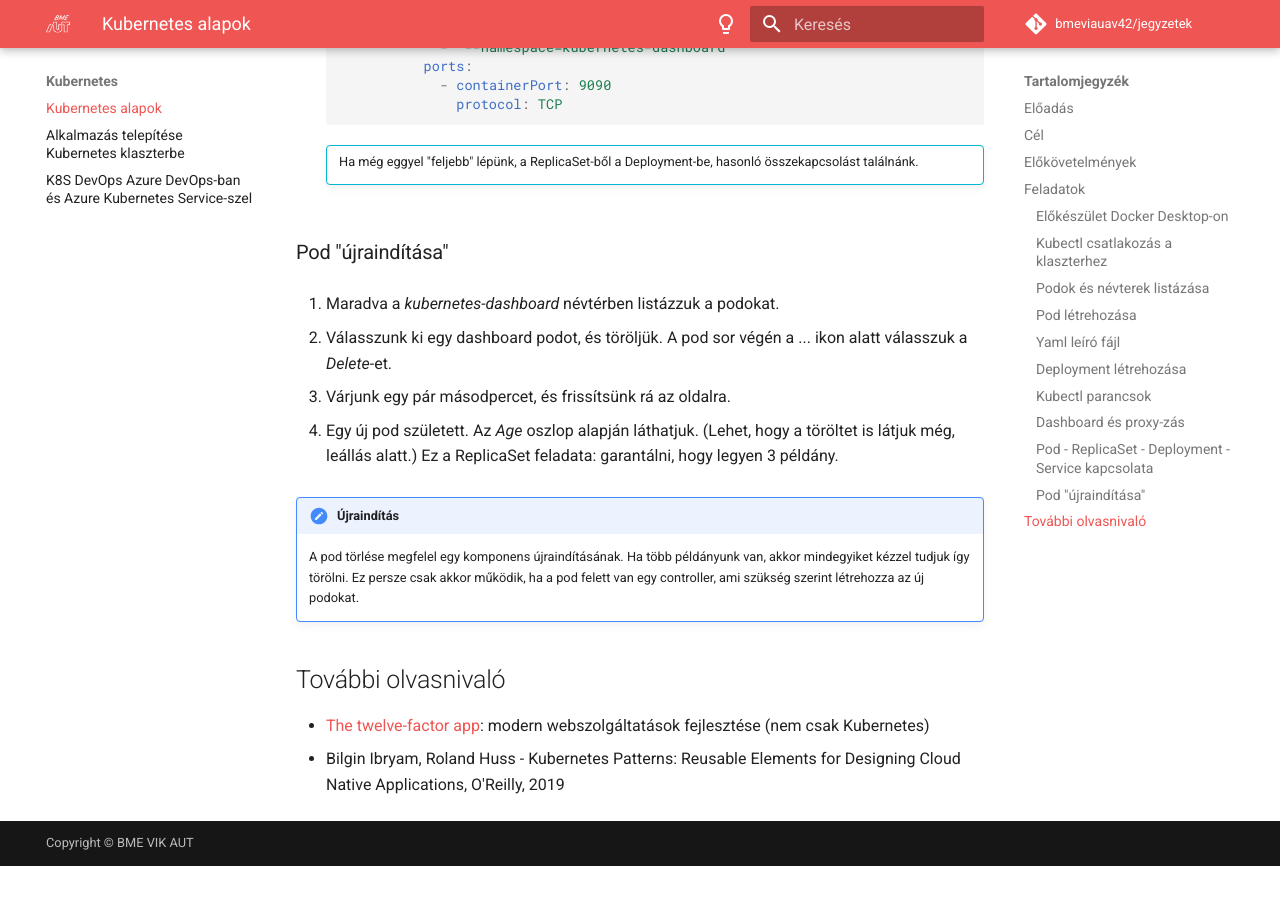
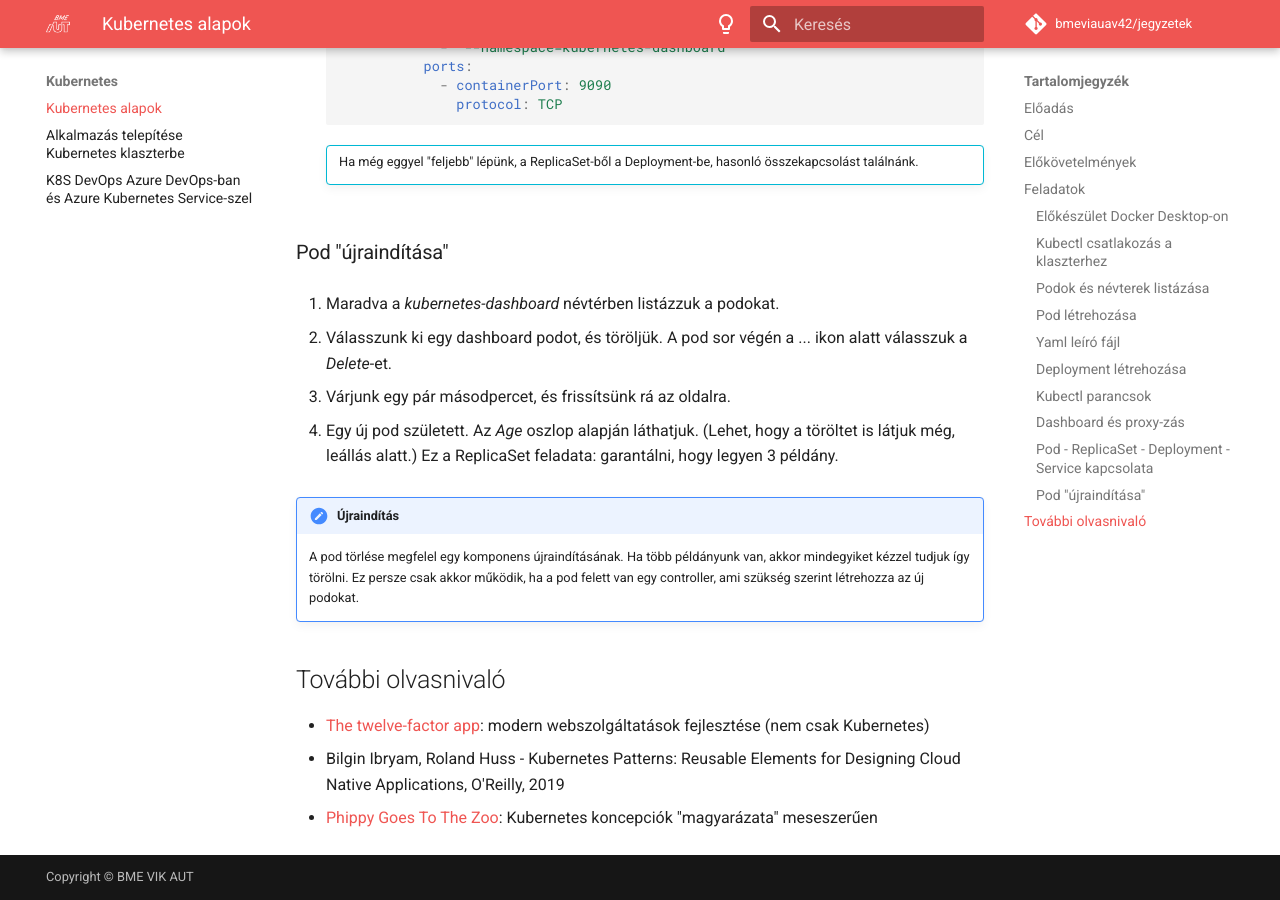
Before and after one commit to bmeviauav42/jegyzetek, an MkDocs documentation site: the page built from docs/Kubernetes/Kubernetes-alapok.md, in a window 1280 px wide and 900 px high, scrolled down 8628 px. Built offline with MkDocs 1.6.1 and Material for MkDocs 9.7.7, drawn with Linux system fonts in a browser that asks for light colours; comment, search, counter and statistics services are not loaded; before the commit the page ends 9494 px from its top, so only the background shows below that.

Commit message:
Kubernetes: Phippy Goes To The Zoo

```diff
--- a/docs/Kubernetes/Kubernetes-alapok.md
+++ b/docs/Kubernetes/Kubernetes-alapok.md
@@ -354,3 +354,4 @@ Használjuk a dashboard-ot a következőkhöz. A feladatban végig a _kubernetes
 
 - [The twelve-factor app](https://12factor.net/): modern webszolgáltatások fejlesztése (nem csak Kubernetes)
 - Bilgin Ibryam, Roland Huss - Kubernetes Patterns: Reusable Elements for Designing Cloud Native Applications, O'Reilly, 2019
+- [Phippy Goes To The Zoo](https://azure.microsoft.com/en-us/resources/phippy-goes-to-the-zoo/en-us/): Kubernetes koncepciók "magyarázata" meseszerűen
```
